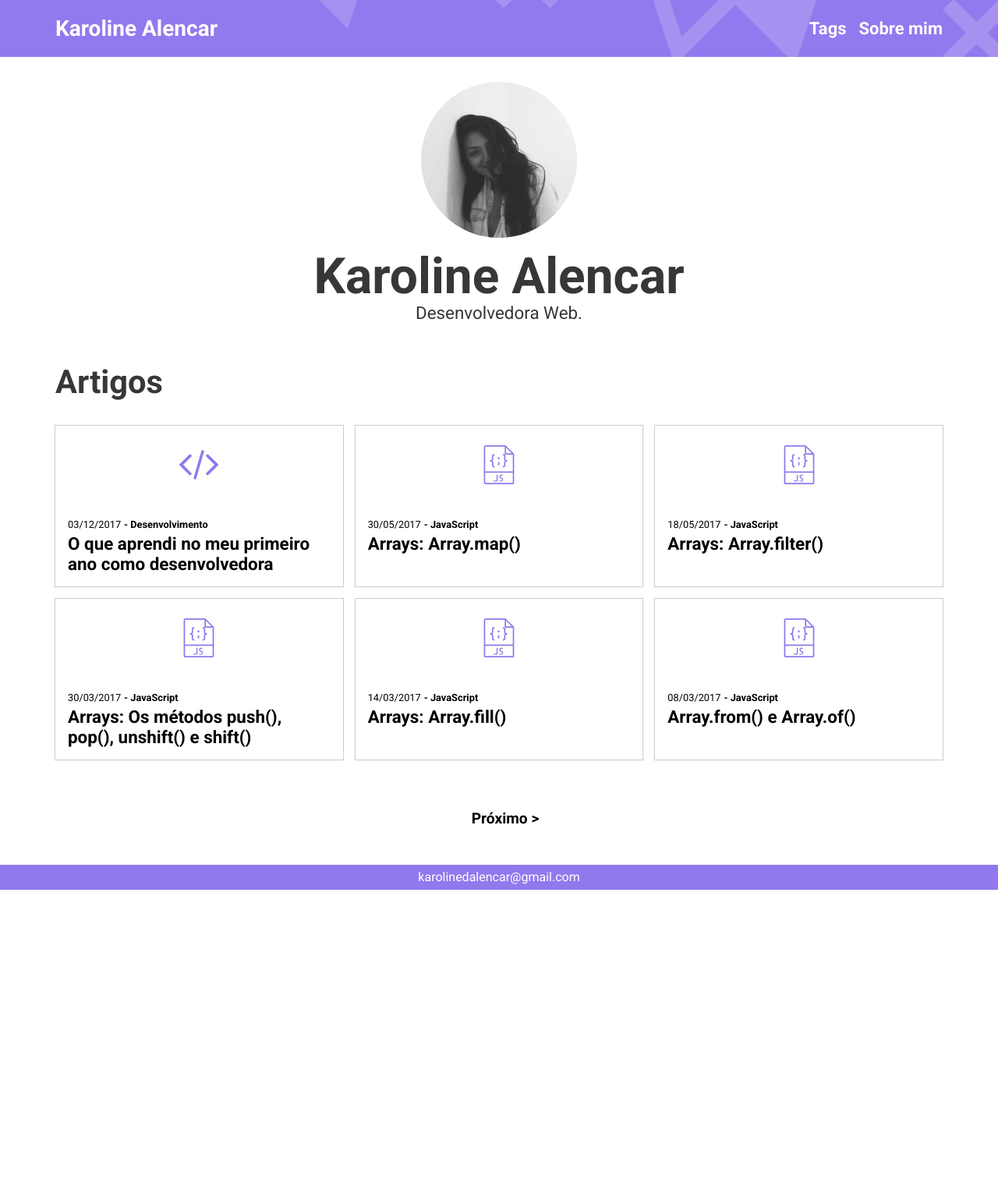
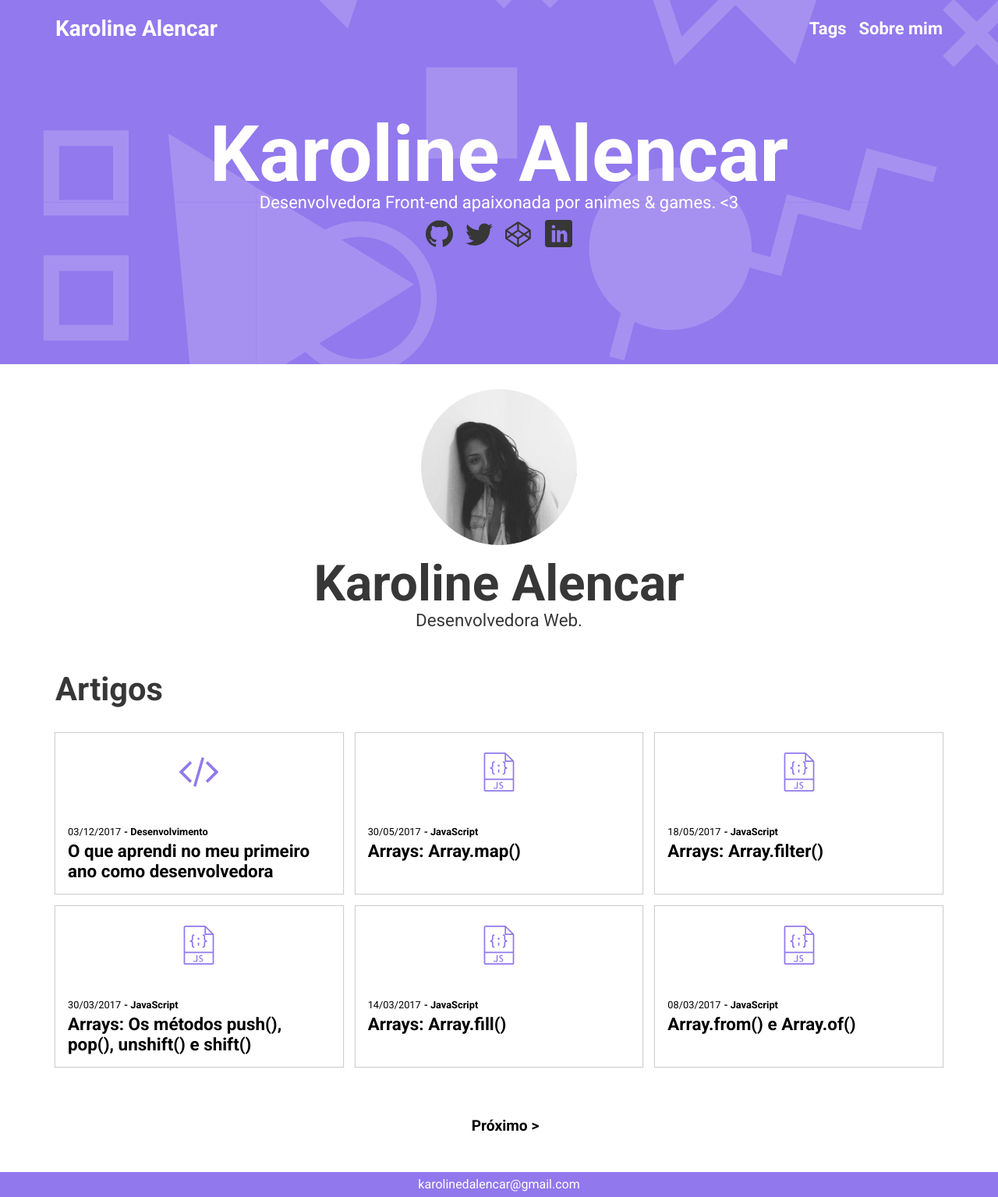
Before and after one commit to karolinedealencar/karolinedealencar.com.br, a Jekyll site: the page built from index.html, in a window 1280 px wide. Shown: the whole page at 78% size. Built offline with Jekyll 4.4.1, drawn with Linux system fonts in a browser that asks for light colours; the list of posts is cut into pages by our own code; before the commit the page ends 1141 px from its top, so only the background shows below that.

Commit message:
Change header intro
Change header intro to new layout (3.0)

```diff
--- a/_includes/header.html
+++ b/_includes/header.html
@@ -19,5 +19,32 @@
       </ul>
     </nav>
 
+    <div class="header__page-intro">
+        <h1 class="page-intro__title">{{ page.title }}</h1>
+        {% if page.description %} <p class="page-intro__desc">{{ page.description }}</p> {% endif %}
+        <ul class="social-media__list">
+          <li class="social-media__item">
+            <a href="https://github.com/karolinedealencar" title="Github" target="_blank">
+              <img src="img/github.svg" alt="Github Logo">
+            </a>
+          </li>
+          <li class="social-media__item">
+            <a href="https://twitter.com/karoldalencar" title="Twitter" target="_blank">
+              <img src="img/twitter.svg" alt="Twitter Logo">
+            </a>
+          </li>
+          <li class="social-media__item">
+            <a href="https://codepen.io/KarolinedeAlencar/" title="CodePen" target="_blank">
+              <img src="img/codepen.svg" alt="CodePen Logo">
+            </a>
+          </li>
+          <li class="social-media__item">
+            <a href="www.linkedin.com/in/karolinedealencar" title="Linkedin" target="_blank">
+              <img src="img/linkedin.svg" alt="Linkedin Logo">
+            </a>
+          </li>
+        </ul>
+    </div>
+
   </div>
 </header>
--- a/_sass/_style.scss
+++ b/_sass/_style.scss
@@ -10,7 +10,7 @@
   display: flex;
   justify-content: space-between;
   align-items: center;
-  padding: rem(20) 0;
+  padding-top: rem(20);
   color: #fff;
 }
 
@@ -60,6 +60,83 @@
   @media (min-width: 600px) {
     padding-left: rem(16);
     font-size: rem(22);
+  }
+
+}
+
+.header__page-intro {
+  padding: rem(50) 0 rem(50) 0;
+  text-align: center;
+
+  @media (min-width: 900px) {
+    padding: rem(100) 0 rem(150) 0;
+  }
+
+}
+
+.page-intro__title {
+  margin-top: 0;
+  margin-bottom: rem(4);
+
+  color: $color-contrast;
+  font-size: rem(38);
+  font-weight: bold;
+  line-height: rem(30);
+
+  @media (min-width: 600px) and (max-width: 889px) {
+    font-size: rem(60);
+    line-height: rem(50);
+  }
+
+  @media (min-width: 900px) {
+    font-size: rem(100);
+    line-height: rem(90);
+  }
+
+}
+
+.page-intro__desc {
+  margin: 0 0 rem(10) 0;
+
+  color: $color-contrast;
+  font-size: rem(16);
+  font-weight: 400;
+
+  @media (min-width: 900px) {
+    font-size: rem(22);
+  }
+
+}
+
+// SOCIAL MEDIA
+
+.social-media__list {
+  display: flex;
+  justify-content: center;
+  margin: 0;
+  padding-left: 0;
+
+  list-style: none;
+}
+
+.social-media__item {
+  height: 25px;
+  width: 25px;
+  margin-left: rem(16);
+
+  transition: baseTransition();
+
+  &:hover {
+    transform: baseTranslate();
+  }
+
+  &:first-child {
+    margin-left: 0;
+  }
+
+  @media (min-width: 900px) {
+    height: 35px;
+    width: 35px;
   }
 
 }
--- a/index.html
+++ b/index.html
@@ -1,5 +1,7 @@
 ---
 layout: default
+title: 'Karoline Alencar'
+description: 'Desenvolvedora Front-end apaixonada por animes & games. <3'
 ---
 {% include about.html %}
 {% include posts-list.html %}
```
Also changed, not shown: img/codepen.svg, img/github.svg, img/linkedin.svg, img/twitter.svg.
